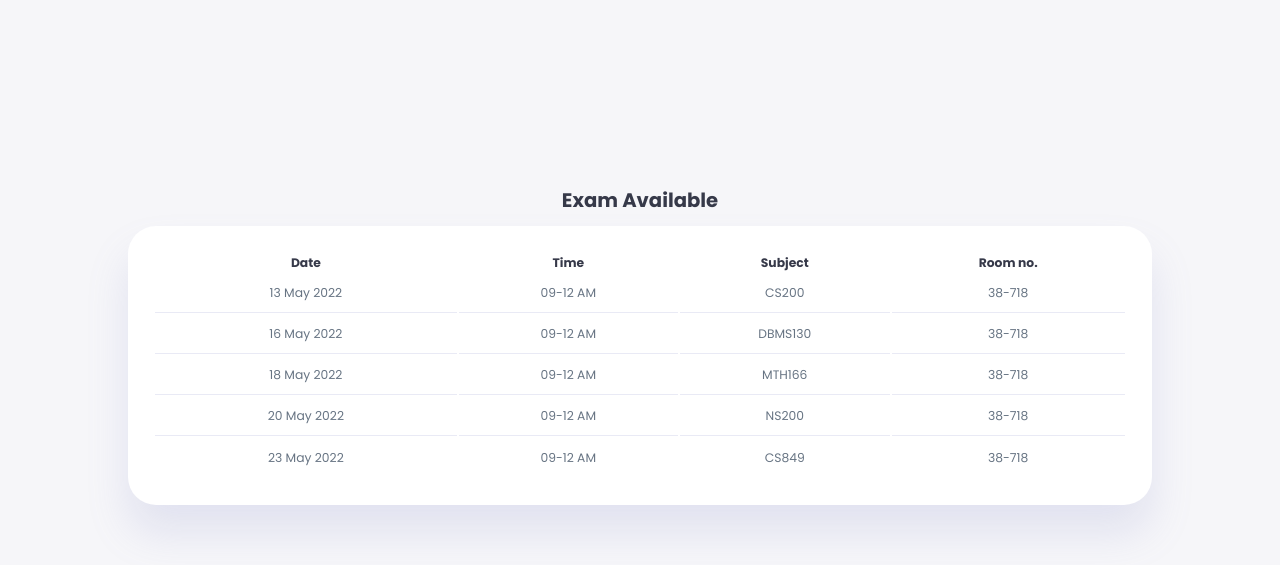
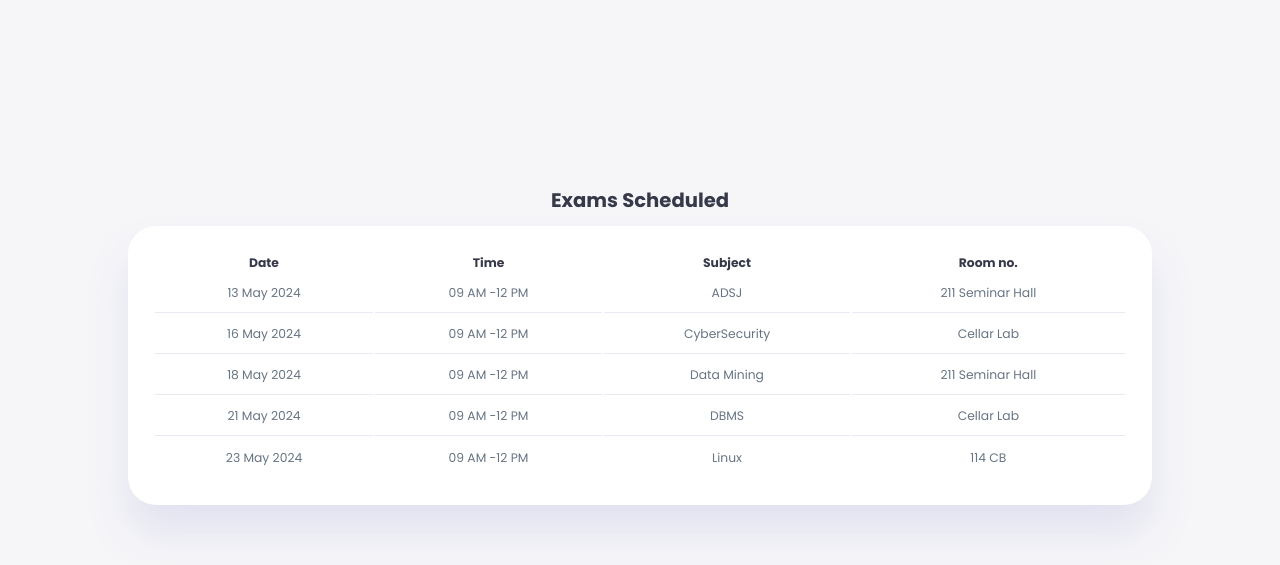
Before and after one commit to shiva-kakanavaram/OnlineExaminationPortal, a website: page ad-exam-sec.html in a window 1280 px wide. Shown: the part 63-628 px from the top of the page. Drawn offline with Linux system fonts and the light colour scheme.

Commit message:
Overlay button and Timetables updated

```diff
--- a/ad-exam-sec.html
+++ b/ad-exam-sec.html
@@ -62,7 +62,7 @@
 
     <main>
         <div class="exam timetable">
-            <h2>Exam Available</h2>
+            <h2>Exams Scheduled</h2>
             <table>
                 <thead>
                     <tr>
@@ -74,34 +74,34 @@
                 </thead>
                 <tbody>
                     <tr>
-                        <td>13 May 2022</td>
-                        <td>09-12 AM</td>
-                        <td>CS200</td>
-                        <td>38-718</td>
+                        <td>13 May 2024</td>
+                        <td>09 AM -12 PM</td>
+                        <td>ADSJ</td>
+                        <td>211 Seminar Hall</td>
                     </tr>
                     <tr>
-                        <td>16 May 2022</td>
-                        <td>09-12 AM</td>
-                        <td>DBMS130</td>
-                        <td>38-718</td>
+                        <td>16 May 2024</td>
+                        <td>09 AM -12 PM</td>
+                        <td>CyberSecurity</td>
+                        <td>Cellar Lab</td>
                     </tr>
                     <tr>
-                        <td>18 May 2022</td>
-                        <td>09-12 AM</td>
-                        <td>MTH166</td>
-                        <td>38-718</td>
+                        <td>18 May 2024</td>
+                        <td>09 AM -12 PM</td>
+                        <td>Data Mining</td>
+                        <td>211 Seminar Hall</td>
                     </tr>
                     <tr>
-                        <td>20 May 2022</td>
-                        <td>09-12 AM</td>
-                        <td>NS200</td>
-                        <td>38-718</td>
+                        <td>21 May 2024</td>
+                        <td>09 AM -12 PM</td>
+                        <td>DBMS</td>
+                        <td>Cellar Lab</td>
                     </tr>
                     <tr>
-                        <td>23 May 2022</td>
-                        <td>09-12 AM</td>
-                        <td>CS849</td>
-                        <td>38-718</td>
+                        <td>23 May 2024</td>
+                        <td>09 AM -12 PM</td>
+                        <td>Linux</td>
+                        <td>114 CB</td>
                     </tr>
                 </tbody>
             </table>
--- a/admin-styles.css
+++ b/admin-styles.css
@@ -127,7 +127,7 @@ input {
 }
 
 .overlay__wrapper {
-  background: url("assets/1.png");
+  background: url("assets/2.png");
   background-position: center center;
   background-size: cover;
   background-repeat: no-repeat;
@@ -188,7 +188,7 @@ input {
   cursor: pointer;
   position: absolute;
   left: 50%;
-  top: 415px;
+  top: 533px;
   transform: translateX(-50%);
   width: 10rem;
   height: 3rem;
--- a/student-styles.css
+++ b/student-styles.css
@@ -188,7 +188,7 @@ input {
   cursor: pointer;
   position: absolute;
   left: 50%;
-  top: 415px;
+  top: 533px;
   transform: translateX(-50%);
   width: 10rem;
   height: 3rem;
```
Also changed, not shown: index.html (+1 -1 lines), sd-exam-sec.html (+21 -21 lines).
